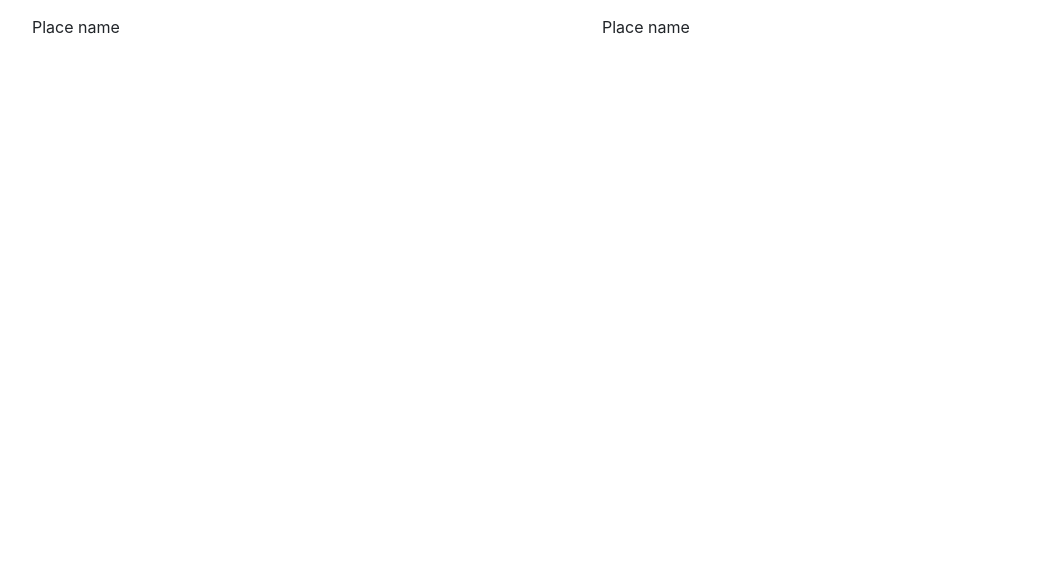
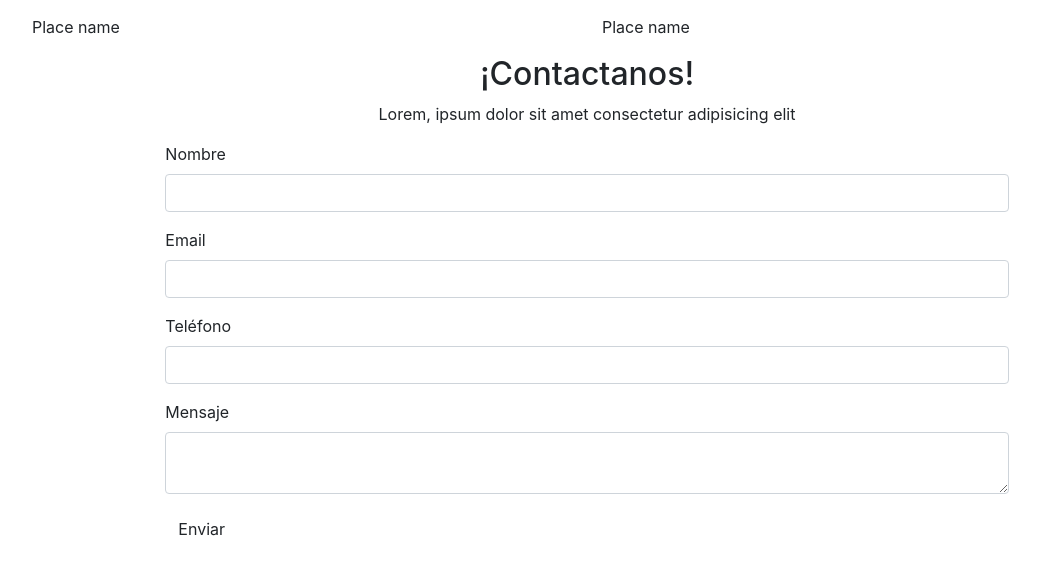
Before and after one commit to tonynova10/pc2, an Angular app: page / in a window 1280 px wide. Shown: the part 1799-2360 px from the top of the page, without its empty margins (53-1093 px from the left). Before the commit the page ends 1854 px from the top, so only its background shows below. Built offline with nearby package versions, Linux system fonts and the light colour scheme.

Commit message:
Contact
Created contact component

```diff
--- a/src/app/app.module.ts
+++ b/src/app/app.module.ts
@@ -10,6 +10,7 @@ import { InnovateSecComponent } from './home/innovate-sec/innovate-sec.component
 import { ArchitectureSecComponent } from './home/architecture-sec/architecture-sec.component';
 import { WorksComponent } from './home/works/works.component';
 import { WorkComponent } from './home/works/work/work.component';
+import { ContactComponent } from './home/contact/contact.component';
 
 @NgModule({
   declarations: [
@@ -20,7 +21,8 @@ import { WorkComponent } from './home/works/work/work.component';
     InnovateSecComponent,
     ArchitectureSecComponent,
     WorksComponent,
-    WorkComponent
+    WorkComponent,
+    ContactComponent
   ],
   imports: [
     BrowserModule,
--- /dev/null
+++ b/src/app/home/contact/contact.component.html
@@ -0,0 +1,37 @@
+<section class="contact" id="contact">
+    <div class="conatiner">
+        <div class="row">
+            <div class="col-sm-12">
+                <div class="headerText text-center">
+                    <h2>¡Contactanos!</h2>
+                    <p>Lorem, ipsum dolor sit amet consectetur adipisicing elit</p>
+                </div>
+            </div>
+        </div>
+        <div class="row clearfix">
+            <div class="offset-sm-2 col-sm-8">
+                <form>
+                    <div class="form-group">
+                        <label for="name">Nombre</label>
+                        <input type="text" name="name" class="form-control">
+                    </div>
+                    <div class="form-group">
+                        <label for="email">Email</label>
+                        <input type="email" name="email" class="form-control">
+                    </div>
+                    <div class="form-group">
+                        <label for="phone">Teléfono</label>
+                        <input type="text" name="phone" class="form-control">
+                    </div>
+                    <div class="form-group">
+                        <label for="message">Mensaje</label>
+                        <textarea class="form-control textarea" name="message"></textarea>
+                    </div>
+                    <div class="form-group">
+                        <button class="btn btnD1" type="submit">Enviar</button>
+                    </div>
+                </form>
+            </div>
+        </div>
+    </div>
+</section>
--- /dev/null
+++ b/src/app/home/contact/contact.component.ts
@@ -0,0 +1,15 @@
+import { Component, OnInit } from '@angular/core';
+
+@Component({
+  selector: 'app-contact',
+  templateUrl: './contact.component.html',
+  styleUrls: ['./contact.component.css']
+})
+export class ContactComponent implements OnInit {
+
+  constructor() { }
+
+  ngOnInit() {
+  }
+
+}
--- a/src/app/home/home.component.html
+++ b/src/app/home/home.component.html
@@ -11,3 +11,4 @@
 <app-innovate-sec></app-innovate-sec>
 <app-architecture-sec></app-architecture-sec>
 <app-works></app-works>
+<app-contact></app-contact>
```
Also changed, not shown: src/app/home/contact/contact.component.css (added).
